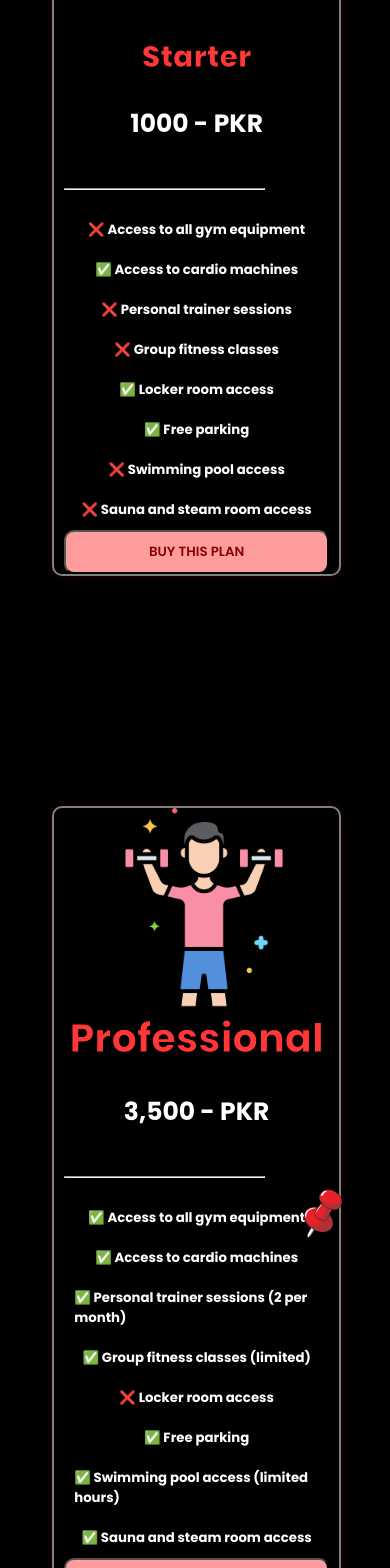
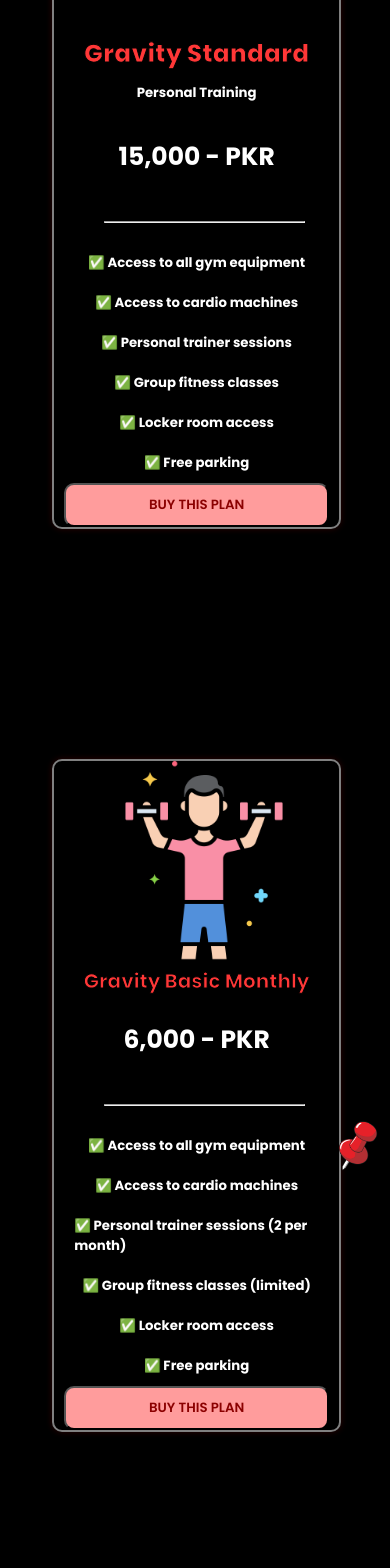
Before and after one commit to MuhammadTaha01/gym, a React (Vite) app: page / in a window 390 px wide. Shown: the part 1200-2768 px from the top of the page. Built offline with nearby package versions, Linux system fonts and the light colour scheme; a web font is replaced by a local one.

Commit message:
Pricing was made some responsive

```diff
--- a/src/componentsCSS/pricing.css
+++ b/src/componentsCSS/pricing.css
@@ -31,7 +31,7 @@
     justify-content: center;
     align-items: center;
     margin: 0;
-    padding-left: 15%;
+    padding-left: 28%;
 }
 
 .box1 img {
@@ -148,7 +148,7 @@
     height: 50px;
     width: 50px;
     display: flex;
-    padding-left: 20%;
+    padding-left: 29%;
 }
 
 .Hr
@@ -169,6 +169,10 @@
         {
             box-shadow: 0 0 35px red;
         }
+    }
+    .Hr
+    {
+        margin-left: 15%;
     }
     .Pricing-Text-Container
     {
@@ -191,10 +195,25 @@
     {
         margin-left: 7%;
     }
+    .box1 h1
+    {
+        font-size: 25px;
+        white-space: wrap;
+    }
+    .box2 h1
+    {
+        margin-top: 2%;
+        font-size: 20px;
+    }
     .box2 .Pin-Image
     {
-        margin-left: 32%;
-        top: 285%;
+        margin-left: 25%;
+        top: 277%;
+    }
+    .box2 img
+    {
+        padding: 0;
+        margin-left: 15%;
     }
 }
 
@@ -210,8 +229,13 @@
 {
     .box2 .Pin-Image
     {
-        top: 285%;
-        margin-left: 36%;
+        top: 275%;
+        margin-left: 30%;
+    }
+    .box2 img
+    {
+        padding: 0;
+        margin-left: 15%;
     }
 }
 
@@ -219,7 +243,7 @@
 {
     .box2 .Pin-Image
     {
-        top: 283%;
+        top: 275%;
         margin-left: 40%;
     }
 }
@@ -228,8 +252,8 @@
 {
     .box2 .Pin-Image
     {
-        top: 285%;
-        margin-left: 47%;
+        top: 275%;
+        margin-left: 40%;
     }
 }
 
@@ -237,7 +261,7 @@
 {
     .box2 .Pin-Image
     {
-        top: 288%;
-        margin-left: 47%;
+        top: 278%;
+        margin-left: 40%;
     }
 }
--- a/src/componentsJSX/pricing.jsx
+++ b/src/componentsJSX/pricing.jsx
@@ -14,48 +14,43 @@ const pricing = () => {
       <div className="Pricing-Boxes">
           <div className="box1">
               <img src={Img1} alt="" />
-              <h1>Starter</h1>
-              <h3>1000 - PKR</h3>
+              <h1>Gravity Standard</h1>
+              <h5>Personal Training</h5>
+              <h3>15,000 - PKR</h3>
               <hr className='Hr'/>
-              <h5>❌ Access to all gym equipment</h5>
+              <h5>✅ Access to all gym equipment</h5>
               <h5>✅ Access to cardio machines</h5>
-              <h5>❌ Personal trainer sessions</h5>
-              <h5>❌ Group fitness classes</h5>
+              <h5>✅ Personal trainer sessions</h5>
+              <h5>✅ Group fitness classes</h5>
               <h5>✅ Locker room access</h5>
               <h5>✅ Free parking</h5>
-              <h5>❌ Swimming pool access</h5>
-              <h5>❌ Sauna and steam room access</h5>
               <button>BUY THIS PLAN</button>
           </div>
           <div className="box2">
               <img className='Pin-Image' src={Pinimg} alt="" />
               <img src={Img2} alt="" />
-              <h1>Professional</h1>
-              <h3>3,500 - PKR</h3>
+              <h1>Gravity Basic Monthly</h1>
+              <h3>6,000 - PKR</h3>
               <hr className='Hr'/>
               <h5>✅ Access to all gym equipment</h5>
               <h5>✅ Access to cardio machines</h5>
               <h5>✅ Personal trainer sessions (2 per month)</h5>
               <h5>✅ Group fitness classes (limited)</h5>
-              <h5>❌ Locker room access</h5>
+              <h5>✅ Locker room access</h5>
               <h5>✅ Free parking</h5>
-              <h5>✅ Swimming pool access (limited hours)</h5>
-              <h5>✅ Sauna and steam room access</h5>
               <button>BUY THIS PLAN</button>
           </div>
           <div className="box3">
               <img src={Img3} alt="" />
-              <h1>Enterprise</h1>
-              <h3>10,000 - PKR</h3>
+              <h1>ZUMBA</h1>
+              <h3>15,000 - PKR</h3>
               <hr className='Hr'/>
               <h5>✅ Access to all gym equipment</h5>
-              <h5>❌ Access to cardio machines</h5>
+              <h5>✅ Access to cardio machines</h5>
               <h5>✅ Unlimited personal trainer sessions</h5>
               <h5>✅ Unlimited group fitness classes</h5>
-              <h5>❌ Locker room access</h5>
+              <h5>✅ Locker room access</h5>
               <h5>✅ Free parking</h5>
-              <h5>✅ Swimming pool access (all hours)</h5>
-              <h5>❌ Sauna and steam room access</h5>
               <button className='Btn'>BUY THIS PLAN</button>
           </div>
       </div>
```
